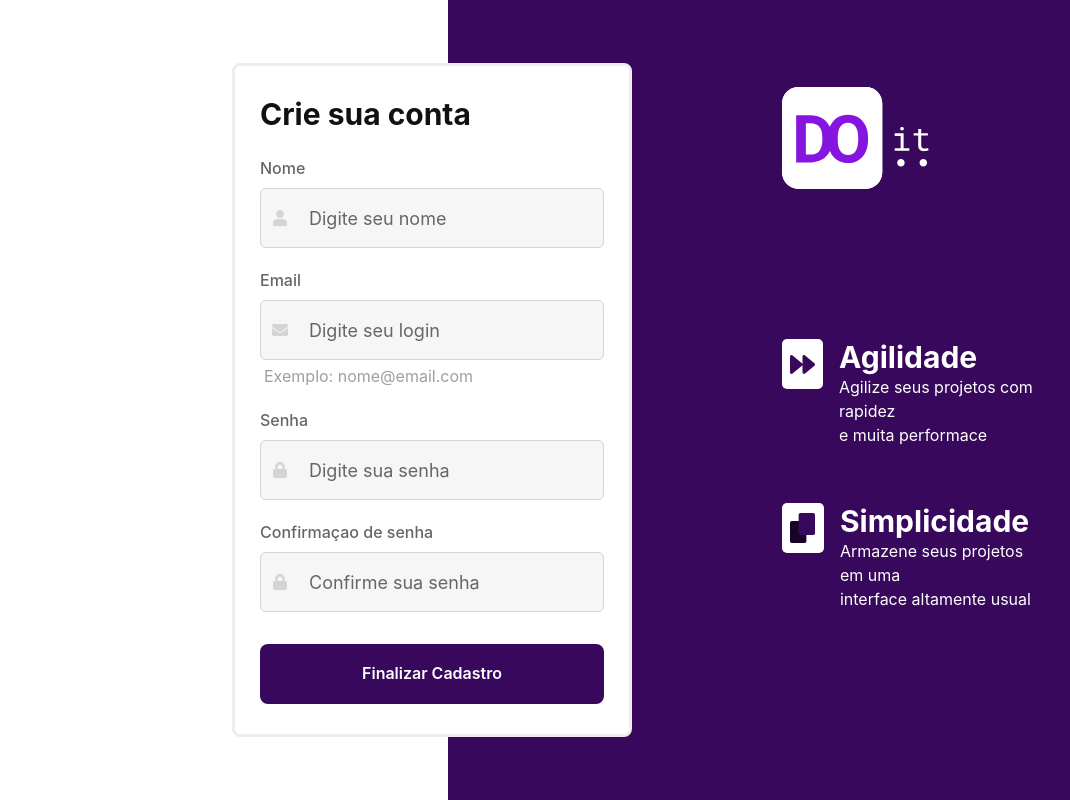
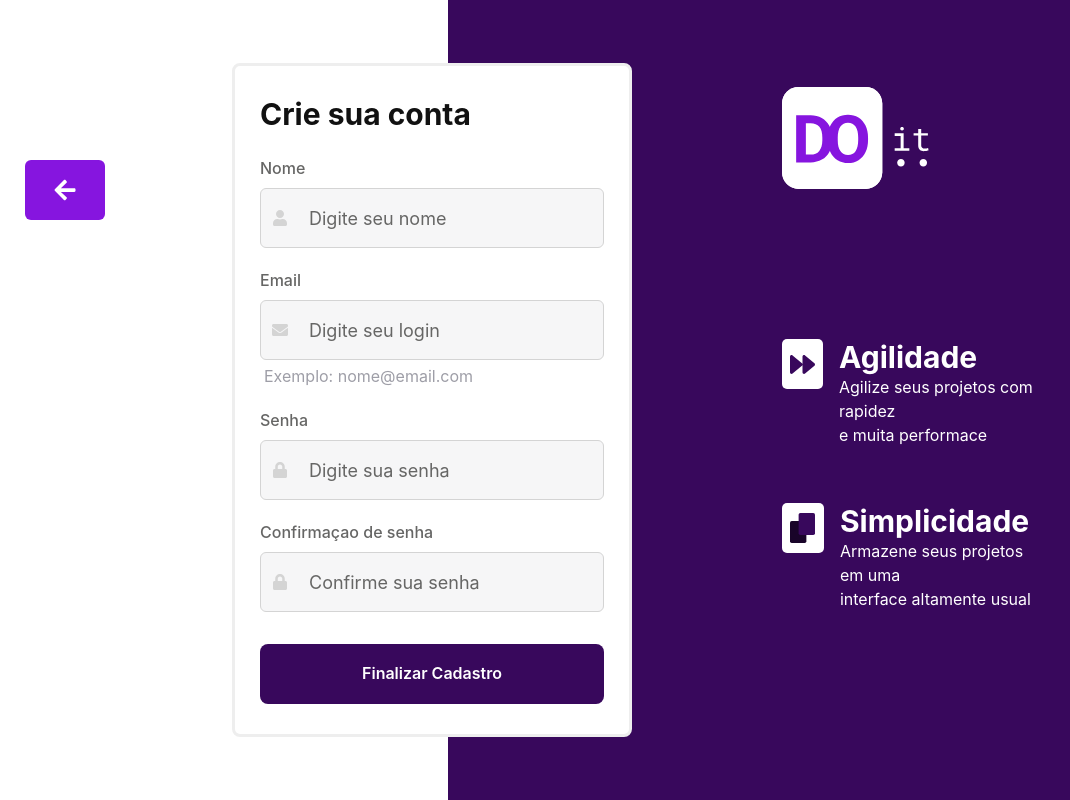
Before and after one commit to schillreff/do_it_front, a React (Create React App) app: page /signup in a window 1280 px wide. Shown: the whole page, without its empty margins (0-1070 px from the left). Built offline with nearby package versions, Linux system fonts and the light colour scheme.

Commit message:
feat: go back button

```diff
--- a/src/pages/Signup/GoBackButton.tsx
+++ b/src/pages/Signup/GoBackButton.tsx
@@ -1,7 +1,33 @@
-import { Center, Text } from '@chakra-ui/react';
+import { Center } from '@chakra-ui/react';
+import { FaArrowLeft } from 'react-icons/fa';
+import { theme } from '../../styles/theme';
+import { useHistory } from 'react-router-dom';
 
-export const GoBackButton = () => {
-  <Center as='button'>
-    <Text>Voltar </Text>
-  </Center>;
+interface GoBackButtonProps {
+  top: string;
+  left: string;
+}
+
+export const GoBackButton = ({ top, left }: GoBackButtonProps) => {
+  const history = useHistory();
+
+  return (
+    <Center
+      as='button'
+      position={'absolute'}
+      top={top}
+      left={left}
+      backgroundColor={'purple.500'}
+      fontSize={'2xl'}
+      borderRadius={'md'}
+      w={['60px', '80px']}
+      h={['60px']}
+      _hover={{
+        bg: 'purple.600',
+      }}
+      onClick={() => history.push('/')}
+    >
+      <FaArrowLeft color={theme.colors.white} />
+    </Center>
+  );
 };
--- a/src/pages/Signup/index.tsx
+++ b/src/pages/Signup/index.tsx
@@ -1,10 +1,11 @@
-import { Flex } from '@chakra-ui/react';
+import { Flex, useBreakpointValue } from '@chakra-ui/react';
 import { yupResolver } from '@hookform/resolvers/yup';
 import { useState } from 'react';
 import { useForm } from 'react-hook-form';
 import * as yup from 'yup';
 import { SignupForm } from './SignupForm';
 import { SignupInfo } from './SignupInfo';
+import { GoBackButton } from './GoBackButton';
 
 const signUpSchema = yup.object().shape({
   name: yup.string().required('Nome obrigatório'),
@@ -37,6 +38,11 @@ export const SignUp = () => {
     console.log(data);
   };
 
+  const isWideVersion = useBreakpointValue({
+    base: false,
+    md: true,
+  });
+
   return (
     <Flex
       padding={['10px 15px', '10px 15px', '0px', '0px']}
@@ -56,6 +62,9 @@ export const SignUp = () => {
         justifyContent={'center'}
         flexDirection={['column', 'column', 'row', 'row']}
       >
+        {isWideVersion ? (
+          <>
+            <GoBackButton top='160' left='25' />
             <SignupForm
               handleSignUp={handleSubmit(handleSignUp)}
               errors={errors}
@@ -63,6 +72,19 @@ export const SignUp = () => {
               loading={loading}
             />
             <SignupInfo />
+          </>
+        ) : (
+          <>
+            <GoBackButton top='10' left='75vw' />
+            <SignupInfo />
+            <SignupForm
+              handleSignUp={handleSubmit(handleSignUp)}
+              errors={errors}
+              register={register}
+              loading={loading}
+            />
+          </>
+        )}
       </Flex>
     </Flex>
   );
```
Lines whose indentation alone changed are shown as unchanged.
